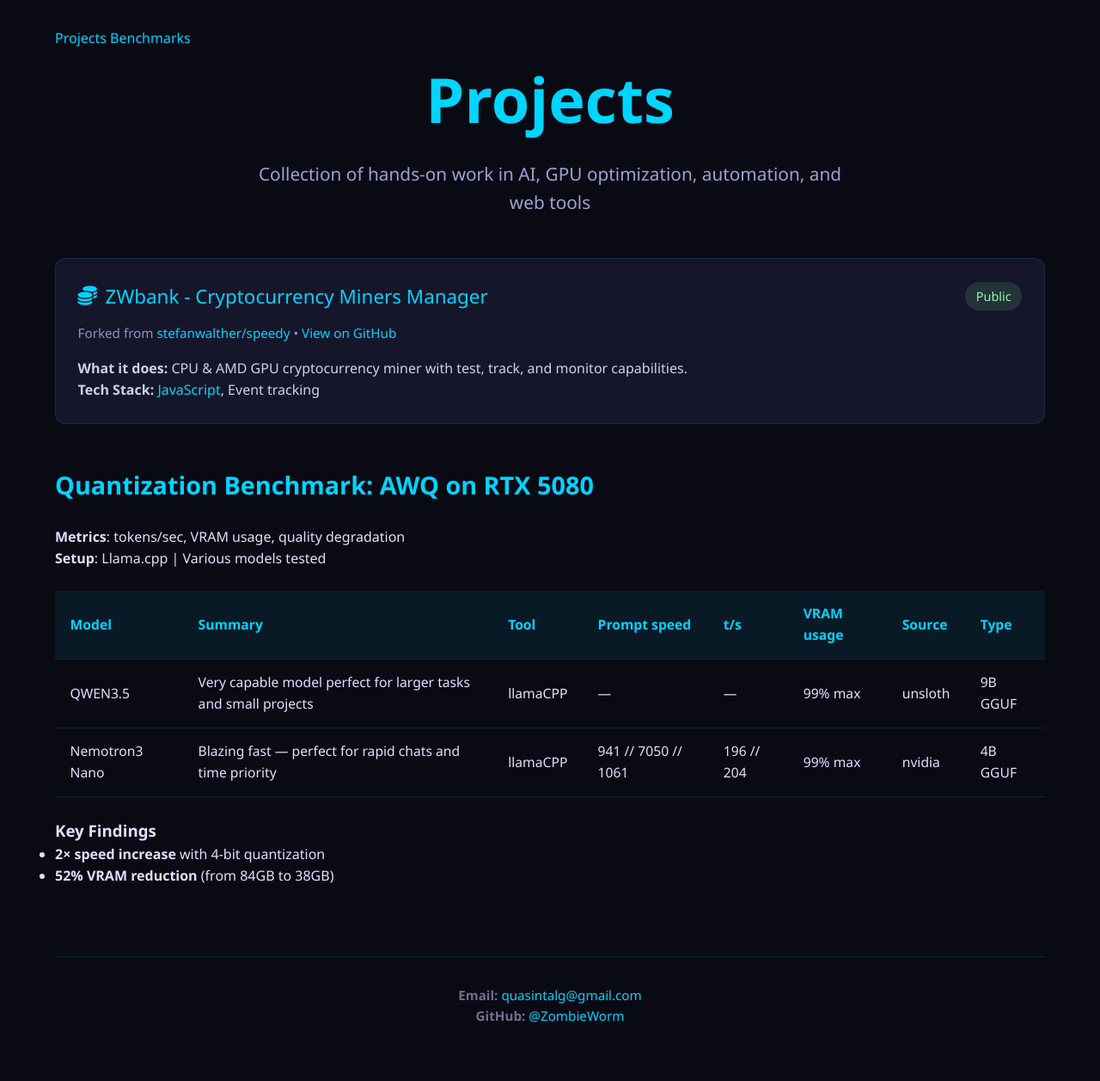
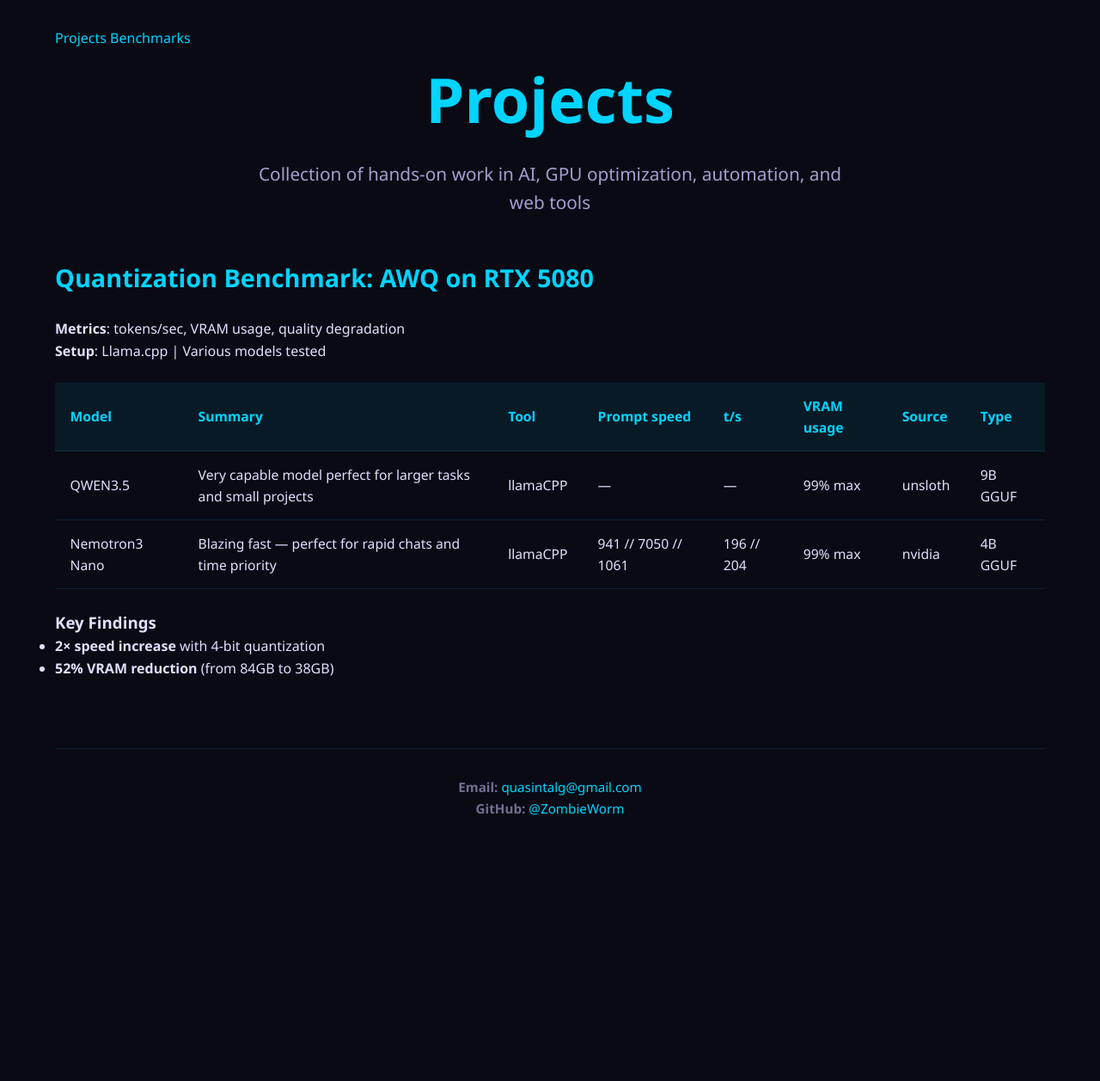
Before and after one commit to ZombieWorm/ZombieWorm.github.io, a Jekyll site: the page projects.html, which Jekyll copies as it is, in a window 1280 px wide. Shown: the whole page at 86% size. Built offline with Jekyll 4.4.1, drawn with Linux system fonts in a browser that asks for light colours; after the commit the page ends 1016 px from its top, so only the background shows below that.

Commit message:
micro updates

```diff
--- a/projects.html
+++ b/projects.html
@@ -190,25 +190,6 @@
   </header>
 
   <div class="container">
-
-    <div class="project-grid">
-
-      <div class="project-card">
-        <div class="project-title">
-          <i class="fas fa-coins"></i> ZWbank - Cryptocurrency Miners Manager
-          <span class="status">Public</span>
-        </div>
-        <div class="project-meta">
-          Forked from <a href="https://github.com/stefanwalther/speedy" target="_blank">stefanwalther/speedy</a> •
-          <a href="https://github.com/ZombieWorm/SRBMiner-Multi" target="_blank">View on GitHub</a>
-        </div>
-        <div class="project-body">
-          <p><strong>What it does:</strong> CPU & AMD GPU cryptocurrency miner with test, track, and monitor capabilities.</p>
-          <p><strong>Tech Stack:</strong> <span class="tech">JavaScript</span>, Event tracking</p>
-        </div>
-      </div>
-    </div>
-
     <h2 class="section-title">Quantization Benchmark: AWQ on RTX 5080</h2>
     <p><strong>Metrics</strong>: tokens/sec, VRAM usage, quality degradation<br>
        <strong>Setup</strong>: Llama.cpp | Various models tested</p>
```
Also changed, not shown: benchmarks.html (+0 -13 lines).
